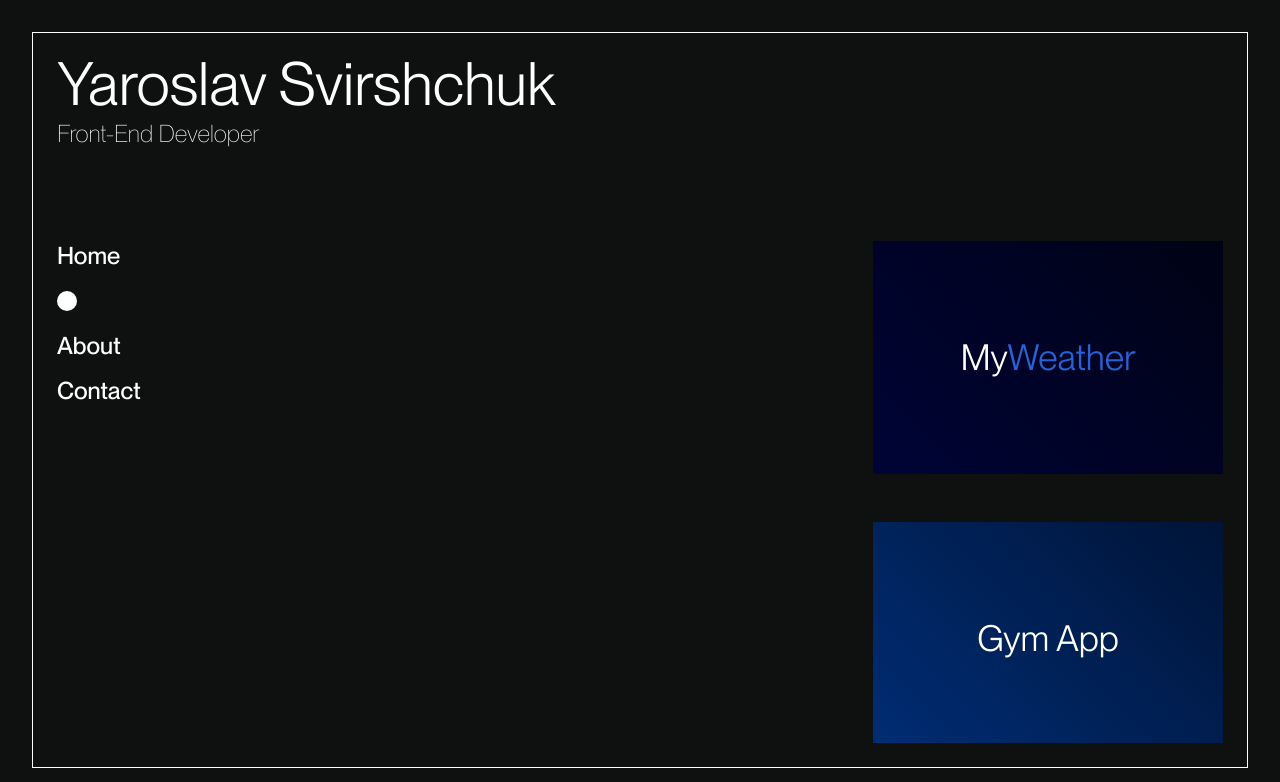
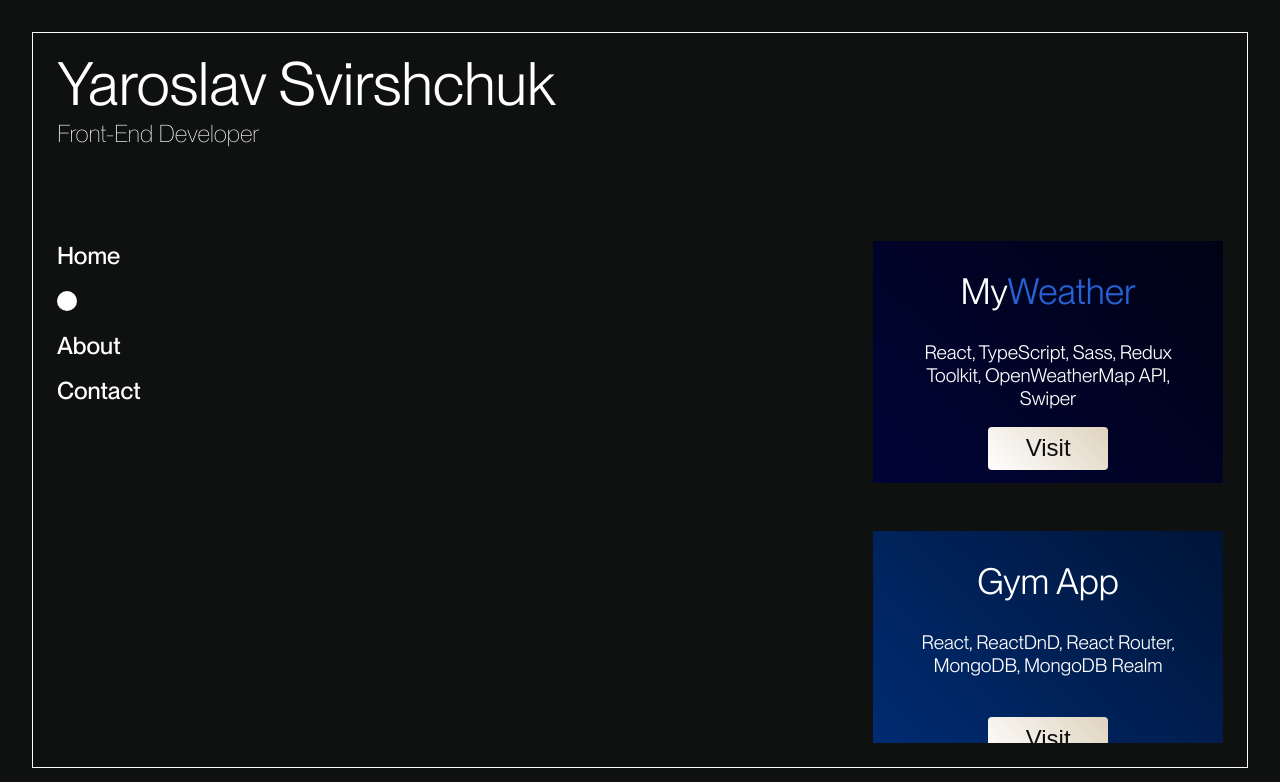
Before and after one commit to aw1xess/Portfolio, a React (Vite) app: page /projects in a window 1280 px wide. Shown: the top 782 px of the page. Built offline with nearby package versions, Linux system fonts and the light colour scheme.

Commit message:
Animations removed in project section

```diff
--- a/src/components/Project.tsx
+++ b/src/components/Project.tsx
@@ -25,28 +25,11 @@ const Item = styled.div<{ $bg_color?: string; $color?: string }>`
     padding: 20px 40px;
     text-align: center;
     display: grid;
-	grid-template-rows: 100% 0% 0%;
+    grid-template-rows: 30% 40% auto;
     justify-items: center;
-	overflow: hidden;
-	transition: 0.5s;
-
-	&:hover {
-		scale: 1.1;
-		grid-template-rows: 30% 40% auto;
-	}
-
-	@media screen and (max-width: 1300px) {
-		&:hover {
-			grid-template-rows: 20% 45% auto;
-		}
-	}
 
     @media screen and (max-width: 950px) {
         padding: 10px 10px;
-
-		&:hover {
-			grid-template-rows: 20% 45% auto;
-		}
     }
 
     @media screen and (max-width: 850px) {
@@ -55,20 +38,11 @@ const Item = styled.div<{ $bg_color?: string; $color?: string }>`
 
     @media screen and (max-width: 600px) {
         aspect-ratio: 3.1/2.4;
-		&:hover {
-			scale: 1.1;
-			grid-template-rows: 20% 40% auto;
-		}
     }
 
     @media screen and (max-width: 525px) {
         aspect-ratio: 3/2;
         width: 75%;
-
-		&:hover {
-			scale: 1.1;
-			grid-template-rows: 30% 35% auto;
-		}
     }
 `;
 
@@ -119,12 +93,6 @@ const VisitButton = styled.button<{ $dark?: boolean }>`
         props.$dark
             ? "linear-gradient(45deg, #2a2a2a, #0f1010)"
             : "linear-gradient(45deg, #ffffff, #ded3be)"};
-	transition: 0.3s;
-
-	&:hover {
-		scale: 1.2;
-		cursor: pointer;
-	}
 
     & a {
         color: ${(props) => (props.$dark ? "#fff" : "#0d0d0d")};
--- a/src/index.css
+++ b/src/index.css
@@ -111,6 +111,7 @@ html {
 
 body {
     font-family: "Neue Montreal", Roboto, Arial, Helvetica, sans-serif;
+    background: #0f1010;
 }
 
 @media screen and (max-width: 1200px) {
--- a/src/pages/About.tsx
+++ b/src/pages/About.tsx
@@ -84,10 +84,11 @@ const About = () => {
                 <div>
                     <Header>About me</Header>
                     <p>
-						I'm 20 years old Front-End developer from Ukraine. I
-						like coding websites, playing videogames with great
-						story, city walks with friends or by myself and
-						listening to good music.
+                        Hi! I'm 21 years old Front-End developer from Ukraine. I
+                        want to progress in the field of front-end development
+                        and I am looking for my first job in this specialty. It
+                        is important for me to get the first experience - work
+                        and difficulties do not scare me&#41;
                     </p>
                 </div>
                 <div>
@@ -103,7 +104,7 @@ const About = () => {
                             <SubHeader>Styles</SubHeader>
                         </li>
                         <ToolsItem>
-							Styled Components, Sass, Tailwind, Bootstrap
+                            Styled Components, Sass, Scss, Bootstrap
                         </ToolsItem>
                         <li>
                             <SubHeader>Libraries and Frameworks</SubHeader>
```
Lines whose indentation alone changed are shown as unchanged.
